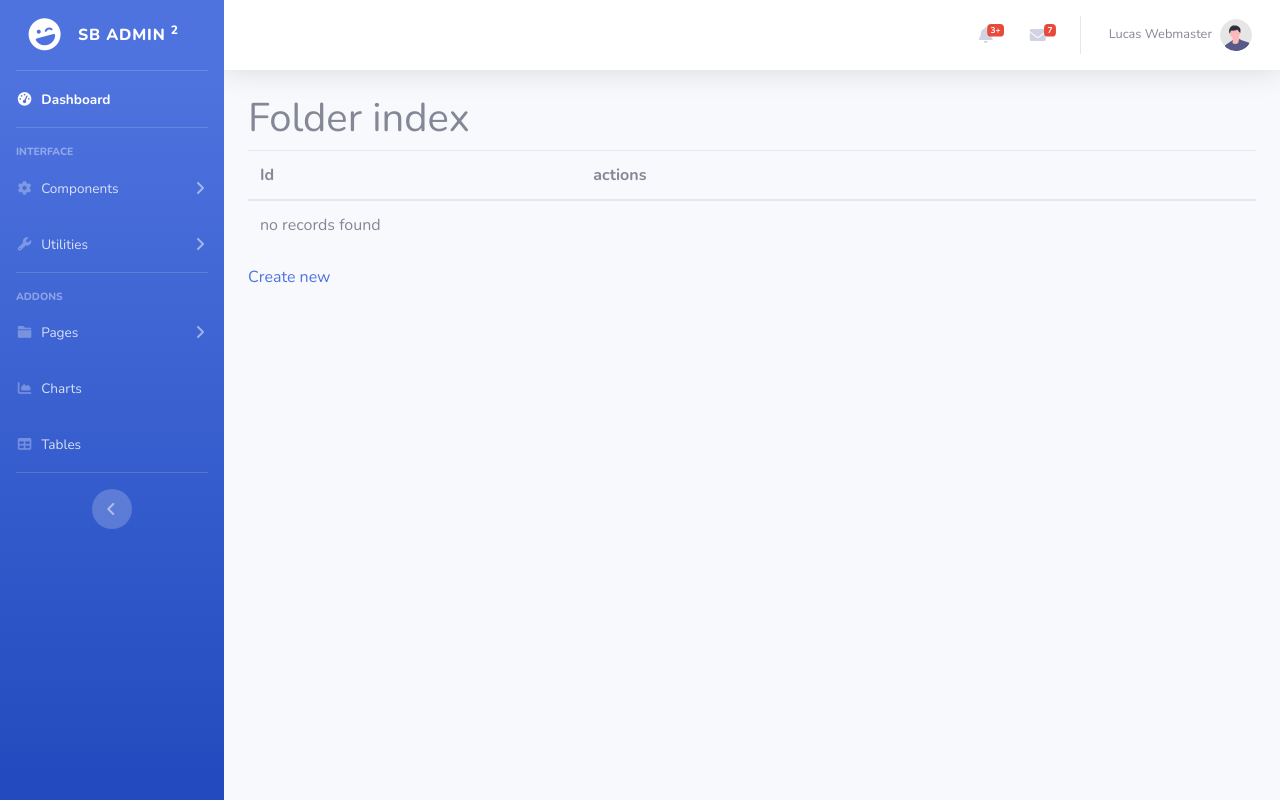
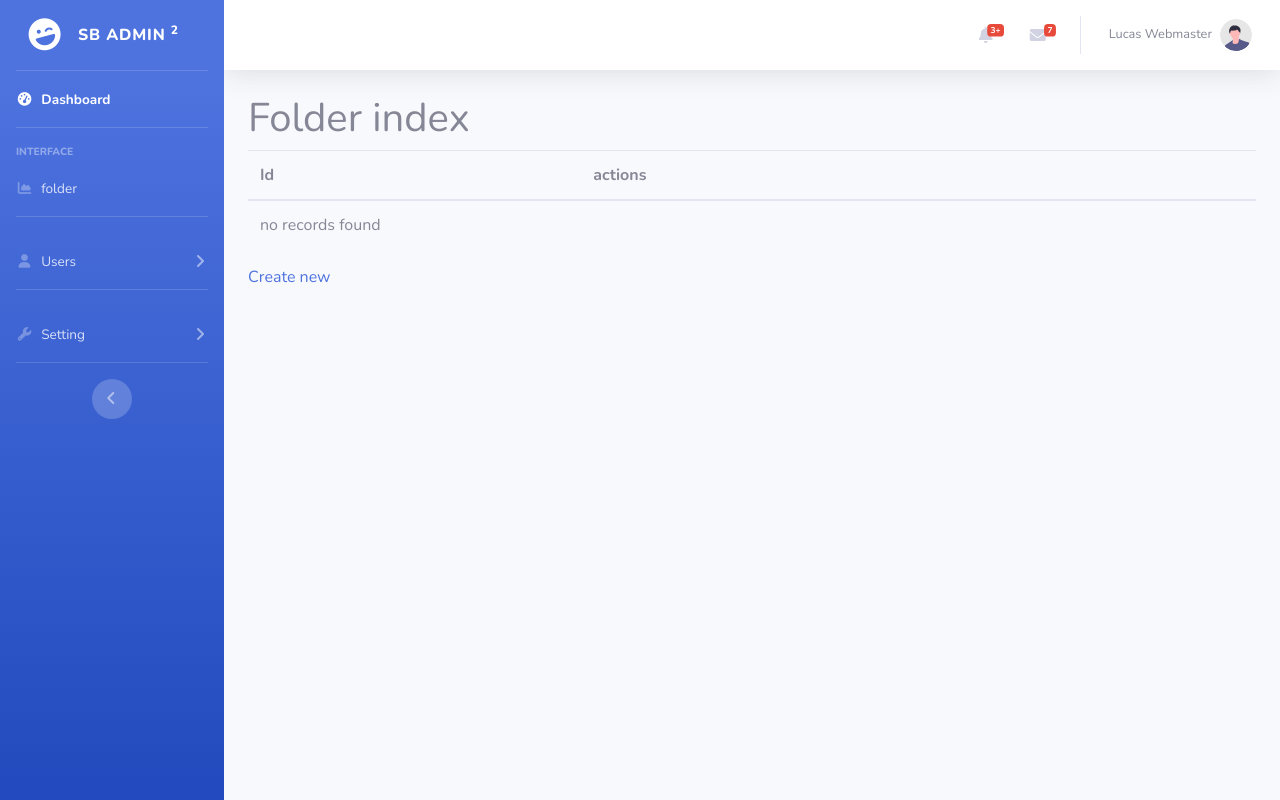
Before and after one commit to LucasEsti/projet-upload, a Symfony app: template templates/folder/index.html.twig in a window 1280 px wide. Run offline with Twig, Linux system fonts and the light colour scheme; the template is opened without the code that fills it, so the values that code supplies are empty; some libraries are stand-ins or nearby versions.

Commit message:
Tree in folder

```diff
--- a/templates/base.html.twig
+++ b/templates/base.html.twig
@@ -58,38 +58,12 @@
             </div>
 
             <!-- Nav Item - Pages Collapse Menu -->
+
+            <!-- Nav Item - Charts -->
             <li class="nav-item">
-                <a class="nav-link collapsed" href="#" data-toggle="collapse" data-target="#collapseTwo"
-                    aria-expanded="true" aria-controls="collapseTwo">
-                    <i class="fas fa-fw fa-cog"></i>
-                    <span>Components</span>
-                </a>
-                <div id="collapseTwo" class="collapse" aria-labelledby="headingTwo" data-parent="#accordionSidebar">
-                    <div class="bg-white py-2 collapse-inner rounded">
-                        <h6 class="collapse-header">Custom Components:</h6>
-                        <a class="collapse-item" href="buttons.html">Buttons</a>
-                        <a class="collapse-item" href="cards.html">Cards</a>
-                    </div>
-                </div>
-            </li>
-
-            <!-- Nav Item - Utilities Collapse Menu -->
-            <li class="nav-item">
-                <a class="nav-link collapsed" href="#" data-toggle="collapse" data-target="#collapseUtilities"
-                    aria-expanded="true" aria-controls="collapseUtilities">
-                    <i class="fas fa-fw fa-wrench"></i>
-                    <span>Utilities</span>
-                </a>
-                <div id="collapseUtilities" class="collapse" aria-labelledby="headingUtilities"
-                    data-parent="#accordionSidebar">
-                    <div class="bg-white py-2 collapse-inner rounded">
-                        <h6 class="collapse-header">Custom Utilities:</h6>
-                        <a class="collapse-item" href="utilities-color.html">Colors</a>
-                        <a class="collapse-item" href="utilities-border.html">Borders</a>
-                        <a class="collapse-item" href="utilities-animation.html">Animations</a>
-                        <a class="collapse-item" href="utilities-other.html">Other</a>
-                    </div>
-                </div>
+                <a class="nav-link" href="charts.html">
+                    <i class="fas fa-fw fa-chart-area"></i>
+                    <span>folder</span></a>
             </li>
 
             <!-- Divider -->
@@ -97,15 +71,15 @@
 
             <!-- Heading -->
             <div class="sidebar-heading">
-                Addons
+
             </div>
 
             <!-- Nav Item - Pages Collapse Menu -->
             <li class="nav-item">
                 <a class="nav-link collapsed" href="#" data-toggle="collapse" data-target="#collapsePages"
                     aria-expanded="true" aria-controls="collapsePages">
-                    <i class="fas fa-fw fa-folder"></i>
-                    <span>Pages</span>
+                    <i class="fas fa-fw fa-user"></i>
+                    <span>Users</span>
                 </a>
                 <div id="collapsePages" class="collapse" aria-labelledby="headingPages" data-parent="#accordionSidebar">
                     <div class="bg-white py-2 collapse-inner rounded">
@@ -121,19 +95,34 @@
                 </div>
             </li>
 
-            <!-- Nav Item - Charts -->
+            <!-- Divider -->
+            <hr class="sidebar-divider">
+
+            <!-- Heading -->
+            <div class="sidebar-heading">
+
+            </div>
+
+            <!-- Nav Item - Utilities Collapse Menu -->
             <li class="nav-item">
-                <a class="nav-link" href="charts.html">
-                    <i class="fas fa-fw fa-chart-area"></i>
-                    <span>Charts</span></a>
+                <a class="nav-link collapsed" href="#" data-toggle="collapse" data-target="#collapseUtilities"
+                    aria-expanded="true" aria-controls="collapseUtilities">
+                    <i class="fas fa-fw fa-wrench"></i>
+                    <span>Setting</span>
+                </a>
+                <div id="collapseUtilities" class="collapse" aria-labelledby="headingUtilities"
+                    data-parent="#accordionSidebar">
+                    <div class="bg-white py-2 collapse-inner rounded">
+                        <h6 class="collapse-header">Custom Utilities:</h6>
+                        <a class="collapse-item" href="utilities-color.html">Colors</a>
+                        <a class="collapse-item" href="utilities-border.html">Borders</a>
+                        <a class="collapse-item" href="utilities-animation.html">Animations</a>
+                        <a class="collapse-item" href="utilities-other.html">Other</a>
+                    </div>
+                </div>
             </li>
 
-            <!-- Nav Item - Tables -->
-            <li class="nav-item">
-                <a class="nav-link" href="tables.html">
-                    <i class="fas fa-fw fa-table"></i>
-                    <span>Tables</span></a>
-            </li>
+
 
             <!-- Divider -->
             <hr class="sidebar-divider d-none d-md-block">
--- a/templates/main/index.html.twig
+++ b/templates/main/index.html.twig
@@ -57,7 +57,9 @@
                                 <td>1</td>
                                 <td>
                                       {% if data.libelle is defined  %}
-                                          {{ data.libelle }}
+                                            <a href="{{ path('main', {'id': data.id}) }}">
+                                                {{ data.libelle }}
+                                            </a>
                                       {% endif %}
                                       {% if data.brochureFilename is defined %}
                                           {{ data.brochureFilename }}
```
Also changed, not shown: src/Controller/FolderController.php (+7 -1 lines), src/Controller/MainController.php (+7 -4 lines).
